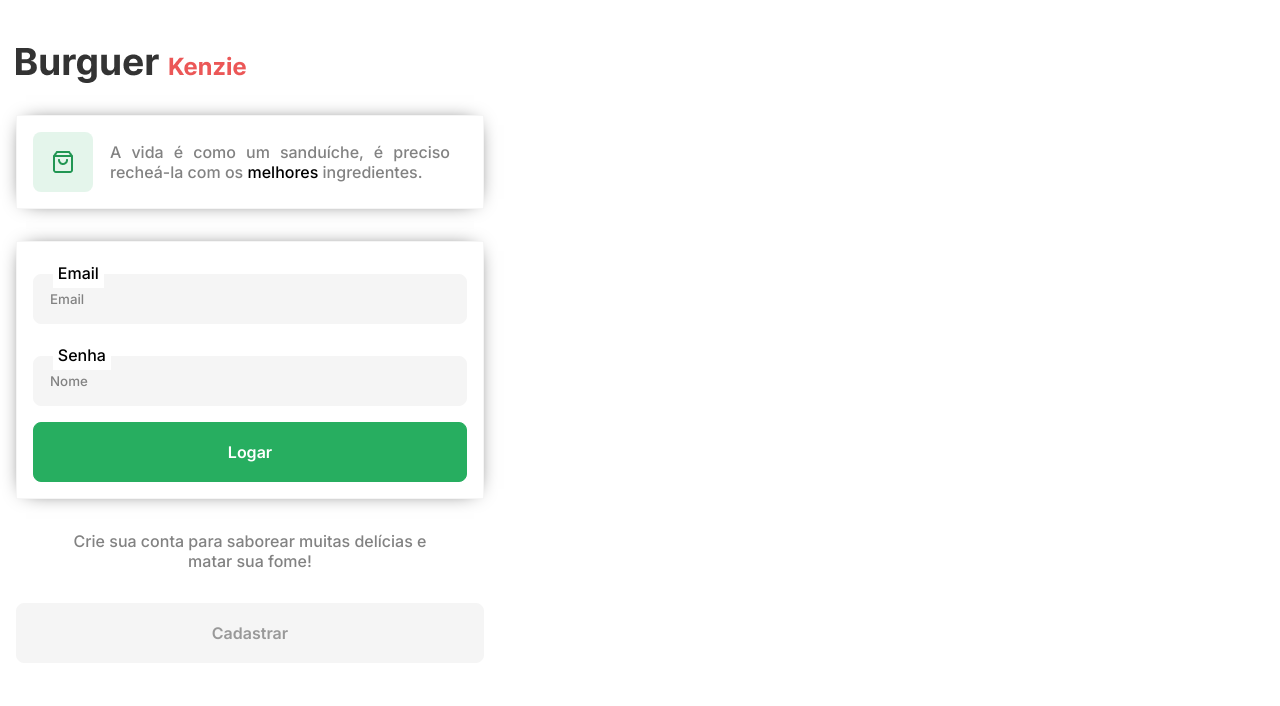
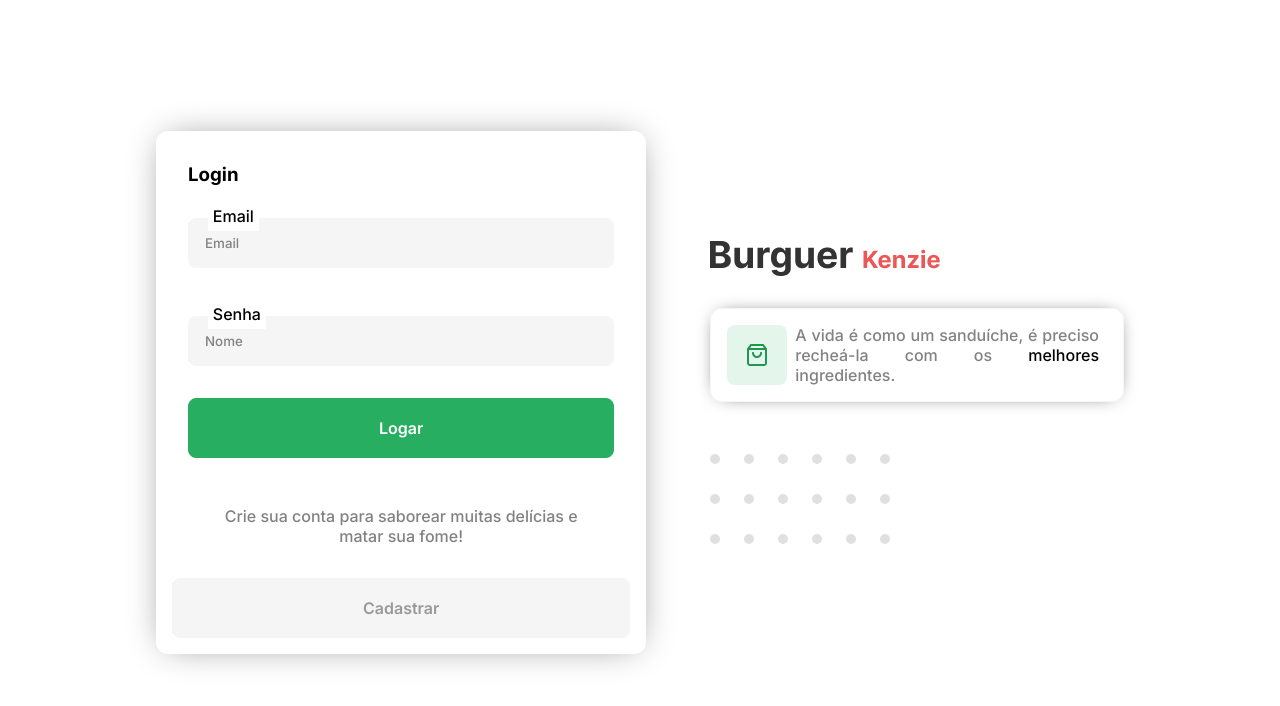
Before and after one commit to ricardocza/Typescript-Burguer-Kenzie, a React (Create React App) app: page / in a window 1280 px wide. Shown: the top 706 px of the page. Built offline with nearby package versions, Linux system fonts and the light colour scheme.

Commit message:
feat: create desktop of login page

```diff
--- a/src/components/Form/style.ts
+++ b/src/components/Form/style.ts
@@ -2,6 +2,9 @@ import styled from "styled-components";
 
 export const StyledForm = styled.form`
   padding: 1rem;
-  border: 1px solid var(--color-grey0);
   box-shadow: var(--box-shadow);
+  border-radius: 12px;
+  display: flex;
+  flex-direction: column;
+  gap: 1rem;
 `;
--- /dev/null
+++ b/src/components/Header/index.tsx
@@ -0,0 +1,40 @@
+import logo from "../../imgs/logo.png";
+import loginicon from "../../imgs/loginicon.png";
+import { StyledHeader } from "./style";
+
+export const Header = () => {
+  return (
+    <StyledHeader>
+      <img src={logo} alt="" />
+      <div>
+        <figure>
+          <img src={loginicon} alt="" />
+        </figure>
+        <p>
+          A vida é como um sanduíche, é preciso recheá-la com os{" "}
+          <span>melhores</span> ingredientes.
+        </p>
+      </div>
+      <ul>
+        <li></li>
+        <li></li>
+        <li></li>
+        <li></li>
+        <li></li>
+        <li></li>
+        <li></li>
+        <li></li>
+        <li></li>
+        <li></li>
+        <li></li>
+        <li></li>
+        <li></li>
+        <li></li>
+        <li></li>
+        <li></li>
+        <li></li>
+        <li></li>
+      </ul>
+    </StyledHeader>
+  );
+};
--- /dev/null
+++ b/src/components/Header/style.ts
@@ -0,0 +1,65 @@
+import styled from "styled-components";
+
+export const StyledHeader = styled.div`
+  display: flex;
+  flex-direction: column;
+  gap: 2rem;
+
+  & > div {
+    border-radius: 12px;
+  }
+  & > img {
+    max-width: 230px;
+    width: 100%;
+  }
+
+  & > :nth-child(2) {
+    display: flex;
+    align-items: center;
+    justify-content: space-between;
+    padding: 1rem;
+    border: 1px solid var(--color-grey0);
+    box-shadow: var(--box-shadow);
+
+    & > p {
+      max-width: 340px;
+      text-align: justify;
+
+      & > span {
+        color: black;
+      }
+    }
+
+    & figure {
+      width: 60px;
+      height: 60px;
+      display: flex;
+      align-items: center;
+      justify-content: center;
+      background-color: #27ae6020;
+      border-radius: 8px;
+
+      & img {
+        width: 24px;
+        height: 24px;
+      }
+    }
+  }
+
+  & > ul {
+    margin-top: 20px;
+    display: none;
+    flex-wrap: wrap;
+    justify-content: space-between;
+    gap: 20px;
+    row-gap: 30px;
+    width: 180px;
+
+    & > li {
+      width: 10px;
+      height: 10px;
+      background-color: var(--color-grey100);
+      border-radius: 50%;
+    }
+  }
+`;
--- a/src/pages/Login/index.tsx
+++ b/src/pages/Login/index.tsx
@@ -2,12 +2,12 @@ import { useForm, SubmitHandler } from "react-hook-form";
 import { Form, iSubmitHandler } from "../../components/Form";
 import { Input } from "../../components/Input";
 import { StyledLoginPage } from "./style";
-import logo from "../../imgs/logo.png";
-import loginicon from "../../imgs/loginicon.png";
+
 import { ButtonGrey, ButtonPrimary } from "../../components/Button";
 import { Link, useNavigate } from "react-router-dom";
 import { useContext } from "react";
 import { UserContext } from "../../context/UserContext";
+import { Header } from "../../components/Header";
 
 export interface iFormLogin {
   email: string;
@@ -18,26 +18,17 @@ export const LoginPage = () => {
   const { requestLogin } = useContext(UserContext);
 
   const { register, handleSubmit } = useForm<iFormLogin>();
-  const navigate = useNavigate();
 
   const submitLogin: SubmitHandler<iFormLogin> = async (data) => {
-    console.log(data);
     requestLogin(data);
   };
 
   return (
     <StyledLoginPage>
-      <img src={logo} alt="" />
-      <div>
-        <figure>
-          <img src={loginicon} alt="" />
-        </figure>
-        <p>
-          A vida é como um sanduíche, é preciso recheá-la com os{" "}
-          <span>melhores</span> ingredientes.
-        </p>
-      </div>
+      <Header />
+      <section>
         <Form onSubmit={handleSubmit(submitLogin)}>
+          <h1>Login</h1>
           <Input
             label="Email"
             placeholder="Email"
@@ -58,6 +49,7 @@ export const LoginPage = () => {
         <Link to={"/register"}>
           <ButtonGrey type="button" text="Cadastrar" />
         </Link>
+      </section>
     </StyledLoginPage>
   );
 };
--- a/src/pages/Login/style.ts
+++ b/src/pages/Login/style.ts
@@ -2,18 +2,13 @@ import styled from "styled-components";
 
 export const StyledLoginPage = styled.section`
   width: 100%;
-  margin-top: 2rem;
+  margin: 2rem auto;
   padding: 1rem;
   display: flex;
   flex-direction: column;
   gap: 2rem;
   max-width: 500px;
   width: 100%;
-
-  & > img {
-    max-width: 230px;
-    width: 100%;
-  }
 
   & p {
     color: var(--color-grey300);
@@ -22,35 +17,30 @@ export const StyledLoginPage = styled.section`
     margin: 0 auto;
   }
 
-  & > :nth-child(2) {
+  & > section {
     display: flex;
+    flex-direction: column;
+    gap: 2rem;
+  }
+
+  @media (min-width: 850px) {
+    flex-direction: row-reverse;
+    gap: 4rem;
+    max-width: 1000px;
+    height: 90vh;
     align-items: center;
-    justify-content: space-between;
-    padding: 1rem;
-    border: 1px solid var(--color-grey0);
-    box-shadow: var(--box-shadow);
 
-    & > p {
-      max-width: 340px;
-      text-align: justify;
-
-      & > span {
-        color: black;
-      }
+    & > div > ul {
+      display: flex;
     }
 
-    & figure {
-      width: 60px;
-      height: 60px;
-      display: flex;
-      align-items: center;
-      justify-content: center;
-      background-color: #27ae6020;
-      border-radius: 8px;
-
-      & img {
-        width: 24px;
-        height: 24px;
+    & > section {
+      padding: 1rem;
+      box-shadow: 0 0 36px -10px var(--color-grey300);
+      border-radius: 12px;
+      & > form {
+        box-shadow: none;
+        border: none;
       }
     }
   }
```
Lines whose indentation alone changed are shown as unchanged.
